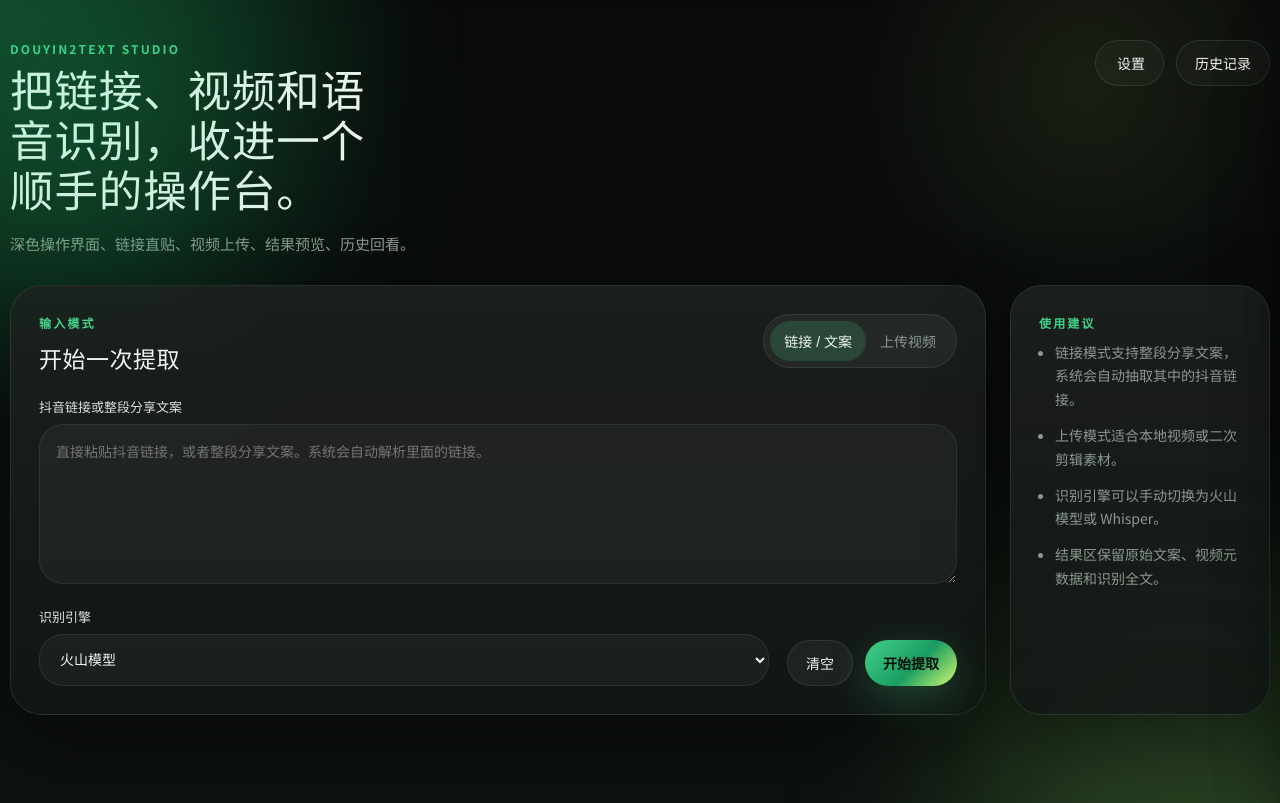
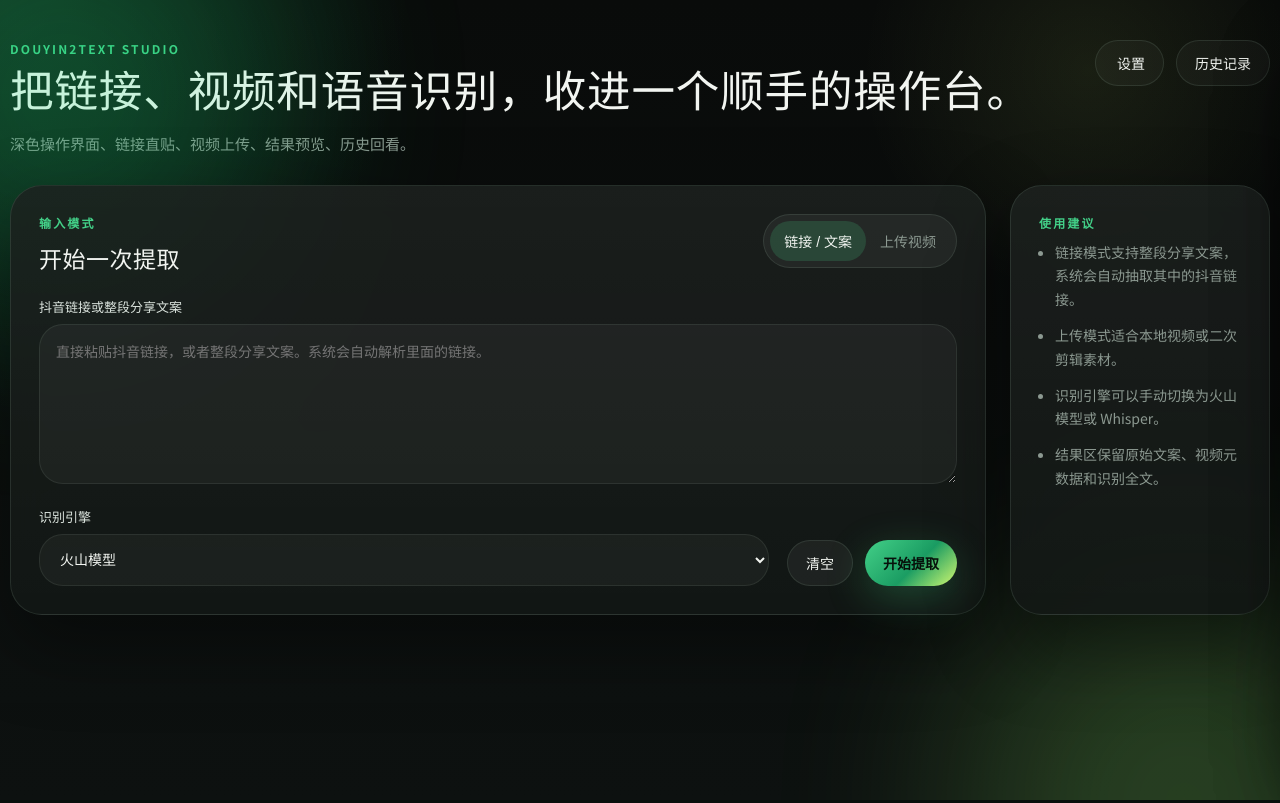
Before and after one commit to huang1147698557/DouYin2Text, a Flask app: page / in a window 1280 px wide. Run offline with Flask 3, Linux system fonts and the light colour scheme; some web fonts are replaced.

Commit message:
style(layout): 调整页面布局样式以优化内容显示
- 移除 hero 区域主标题的最大宽度限制
- 将副标题最大宽度从 54ch 增加到 72ch
- 为 hero 和结果面板头部添加弹性布局以改善内容适应性
- 移除结果标题的最大宽度限制以支持更长内容显示

```diff
--- a/static/styles.css
+++ b/static/styles.css
@@ -111,13 +111,13 @@ body {
 }
 
 .hero h1 {
-  max-width: 18ch;
+  max-width: none;
   font-size: clamp(32px, 3.4vw, 52px);
   line-height: 1.15;
 }
 
 .subcopy {
-  max-width: 54ch;
+  max-width: 72ch;
   margin: 14px 0 0;
   color: var(--muted);
   line-height: 1.7;
@@ -197,12 +197,18 @@ body {
   margin-bottom: 22px;
 }
 
+.hero > :first-child,
+.result-panel .panel-head > :first-child {
+  flex: 1 1 auto;
+  min-width: 0;
+}
+
 .panel-head h2 {
   font-size: clamp(20px, 1.8vw, 26px);
 }
 
 .result-title {
-  max-width: min(100%, 28ch);
+  max-width: none;
   font-family: "Noto Sans SC", sans-serif;
   font-size: clamp(18px, 1.5vw, 24px) !important;
   font-weight: 700 !important;
```
